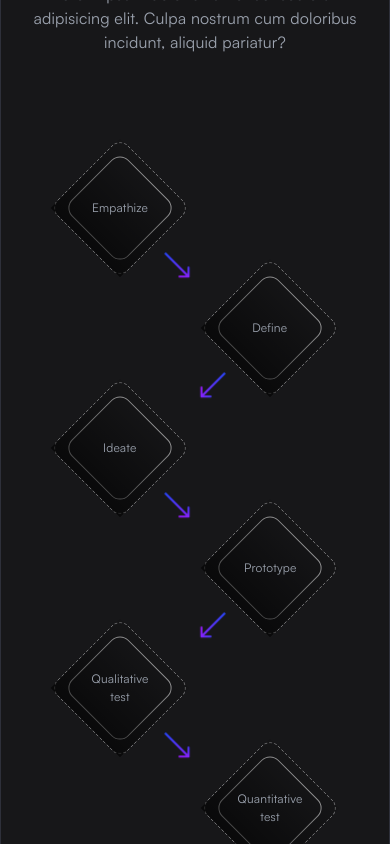
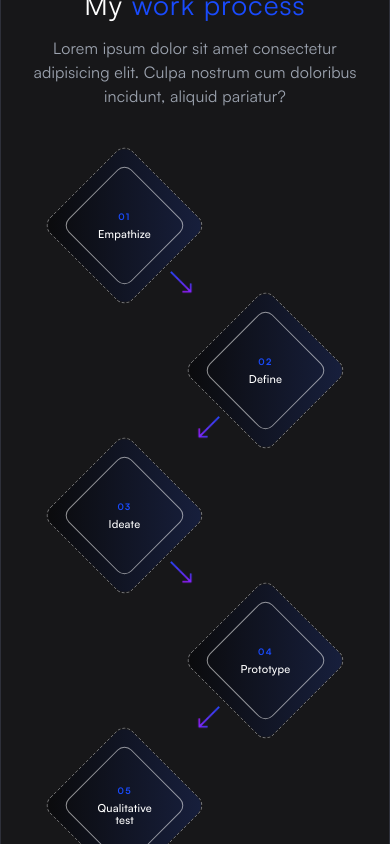
Before and after one commit to BobMar1ey/Project-list, a React (Vite) app: page / in a window 390 px wide. Shown: the part 2080-2924 px from the top of the page. Built offline with nearby package versions, Linux system fonts and the light colour scheme.

Commit message:
Improve Work process layout with CSS-only responsive zigzag.
Co-authored-by: Cursor <cursoragent@cursor.com>

```diff
--- a/src/components/Work/Work.css
+++ b/src/components/Work/Work.css
@@ -1,25 +1,167 @@
-/* .work__item{
-    transform: rotate(-45deg);
-} */
-/* .work__item span{
-  transform: rotate(45deg);
-} */
-.work__item:nth-child(2),
-.work__item:nth-child(4),
-.work__item:nth-child(6) {
+.work__track {
+  --size: clamp(112px, 30vw, 148px);
+  display: flex;
+  flex-direction: column;
+  align-items: stretch;
+  justify-content: space-between;
+  width: min(100%, calc(var(--size) * 2.2));
+  gap: clamp(28px, 7vw, 52px);
+  padding-block: calc(var(--size) * 0.2);
+  margin: 0;
+  list-style: none;
+}
+
+.work__item {
+  position: relative;
+  display: flex;
+  width: var(--size);
+  height: var(--size);
+  flex-shrink: 0;
+}
+
+.work__item:nth-child(odd) {
+  align-self: flex-start;
+}
+
+.work__item:nth-child(even) {
   align-self: flex-end;
 }
-.work__item{
-  transition: all 0.6s ease-in-out;
-}
-.work__item:hover{
-  box-shadow: 18px 23px 8px 6px rgba(0, 0, 0, 0.7);
--webkit-box-shadow: 18px 23px 8px 6px rgba(0, 0, 0, 0.7);
-}
-.work__item::before {
-  position: absolute;
-  content: "";
-  background: linear-gradient(90deg, rgba(0, 0, 0, 0.6) 0%, rgba(0, 0, 0, 0.1) 93%);
+
+.work__diamond {
+  position: relative;
+  display: flex;
   width: 100%;
   height: 100%;
+  align-items: center;
+  justify-content: center;
+  border: 1px dashed rgba(255, 255, 255, 0.4);
+  border-radius: 12px;
+  transform: rotate(-45deg);
+  transition:
+    transform 0.45s ease,
+    box-shadow 0.45s ease,
+    border-color 0.45s ease;
 }
+
+.work__diamond::before {
+  position: absolute;
+  inset: 0;
+  content: "";
+  pointer-events: none;
+  border-radius: inherit;
+  background: linear-gradient(
+    135deg,
+    rgba(0, 0, 0, 0.55) 0%,
+    rgba(25, 75, 253, 0.16) 100%
+  );
+}
+
+.work__diamond-inner {
+  position: relative;
+  z-index: 1;
+  display: flex;
+  width: 78%;
+  height: 78%;
+  align-items: center;
+  justify-content: center;
+  border: 1px solid rgba(255, 255, 255, 0.55);
+  border-radius: 10px;
+}
+
+.work__copy {
+  display: flex;
+  width: 135%;
+  flex-direction: column;
+  align-items: center;
+  justify-content: center;
+  text-align: center;
+  transform: rotate(45deg);
+}
+
+.work__num {
+  margin-bottom: 4px;
+  color: #194bfd;
+  font-size: clamp(9px, 1.7vw, 11px);
+  font-weight: 700;
+  letter-spacing: 0.14em;
+}
+
+.work__label {
+  color: #fff;
+  font-size: clamp(11px, 2.2vw, 15px);
+  font-weight: 500;
+  line-height: 1.15;
+  white-space: pre-line;
+}
+
+.work__arrow {
+  position: absolute;
+  z-index: 2;
+  width: clamp(22px, 5vw, 36px);
+  height: auto;
+  pointer-events: none;
+}
+
+.work__item:nth-child(odd) .work__arrow {
+  right: 0;
+  bottom: 0;
+  transform: translate(42%, 42%);
+}
+
+.work__item:nth-child(even) .work__arrow {
+  bottom: 0;
+  left: 0;
+  transform: translate(-42%, 42%) rotate(90deg);
+}
+
+@media (hover: hover) {
+  .work__item:hover .work__diamond,
+  .work__item:focus-within .work__diamond {
+    border-color: rgba(25, 75, 253, 0.85);
+    box-shadow:
+      14px 18px 16px rgba(0, 0, 0, 0.45),
+      0 0 22px rgba(25, 75, 253, 0.22);
+    transform: rotate(-45deg) translate(-4px, -4px);
+  }
+}
+
+@media (min-width: 1024px) {
+  .work__track {
+    --size: clamp(108px, 10vw, 144px);
+    flex-direction: row;
+    align-items: stretch;
+    width: 100%;
+    max-width: 100%;
+    height: calc(var(--size) * 2.2);
+    gap: 0;
+  }
+
+  .work__item:nth-child(odd) {
+    align-self: flex-start;
+  }
+
+  .work__item:nth-child(even) {
+    align-self: flex-end;
+  }
+
+  .work__item:nth-child(odd) .work__arrow {
+    right: 0;
+    bottom: 12%;
+    left: auto;
+    transform: translate(55%, 40%);
+  }
+
+  .work__item:nth-child(even) .work__arrow {
+    top: 12%;
+    right: 0;
+    bottom: auto;
+    left: auto;
+    transform: translate(55%, -40%) rotate(-90deg);
+  }
+}
+
+@media (prefers-reduced-motion: reduce) {
+  .work__diamond {
+    transition: none;
+  }
+}
--- a/src/components/Work/Work.jsx
+++ b/src/components/Work/Work.jsx
@@ -1,109 +1,60 @@
 import Arrow from "../../images/Work/Arrow.png";
-import { useEffect, useState } from "react";
 import "./Work.css";
+
+const STEPS = [
+  { label: "Empathize" },
+  { label: "Define" },
+  { label: "Ideate" },
+  { label: "Prototype" },
+  { label: "Qualitative\ntest" },
+  { label: "Quantitative\ntest" },
+];
+
 export default function Work() {
-  let [isTablet, setTablet] = useState(window.innerWidth < 1023);
-  useEffect(() => {
-    const handleresize = () => {
-      setTablet(window.innerWidth < 1023);
-    };
-    window.addEventListener("resize", handleresize);
-    return () => {
-      window.removeEventListener("resize", handleresize);
-    };
-  }, []);
   return (
-    <section className="Work w-full pr-[30px] pl-[30px] flex flex-col items-center">
-      <div className="container  flex flex-col items-center  max-w-[1100px]">
-        <div className="flex flex-col items-center mb-[40px]">
-          <h3 className="uppercase mb-[10px] text-[14px]">about me</h3>
-          <h2 className="mb-[6px] text-[32px]">
+    <section className="Work w-full overflow-x-clip px-5 sm:px-8 pt-[60px] md:pt-[100px] pb-[50px] flex flex-col items-center">
+      <div className="container flex w-full max-w-[1160px] flex-col items-center">
+        <div className="mb-[36px] flex max-w-[510px] flex-col items-center text-center md:mb-[56px]">
+          <h3 className="mb-[6px] text-[14px] uppercase tracking-[2px]">
+            about me
+          </h3>
+          <h2 className="mb-[10px] text-[clamp(28px,4vw,32px)] tracking-[1px] text-white">
             My <span className="text-[#194BFD]">work process</span>
           </h2>
-          <p className="max-w-[426px] mb-[64px] leading-6">
+          <p className="max-w-[426px] leading-6">
             Lorem ipsum dolor sit amet consectetur adipisicing elit. Culpa
             nostrum cum doloribus incidunt, aliquid pariatur?
           </p>
         </div>
-        <div className="flex  w-[clamp(250px,32vw,350px)]  h-[clamp(700px,60vw,1100px)] lg:h-[350px] lg:w-full">
-          <div className="flex  lg:items-stretch   justify-between flex-col lg:flex-row w-full">
-            <div className="work__item w-[clamp(100px,15vw,184px)] h-[clamp(100px,15vw,184px)] rounded-[12px] border-[1px] border-dashed border-white/40 flex items-center justify-center relative rotate-[-45deg]">
-              <div className=" w-[clamp(80px,12vw,145px)] h-[clamp(80px,12vw,145px)] rounded-[12px] border-[1px] border-solid border-white/60 flex items-center justify-center">
-                <span className=" rotate-[45deg] text-[clamp(12px,2vw,18px)]">Empathize</span>
-              </div>
-              <img
-                className={
-                  isTablet
-                    ? "absolute rotate-[45deg]  bottom-[clamp(-45px,-8vw,-65px)]"
-                    : "absolute rotate-[45deg]  bottom-[-45px]"
-                }
-                src={Arrow}
-                alt="arrow"
-              />
-            </div>
-            <div className="work__item w-[clamp(100px,15vw,184px)] h-[clamp(100px,15vw,184px)] rounded-[12px] border-[1px] border-dashed border-white/40 flex items-center justify-center relative rotate-[-45deg]">
-              <div className=" w-[clamp(80px,12vw,145px)] h-[clamp(80px,12vw,145px)]  rounded-[12px] border-[1px] border-solid border-white/60  flex items-center justify-center">
-                <span className="rotate-[45deg] text-[clamp(12px,2vw,18px)]">Define</span>
-              </div>
-              <img
-                className={
-                  isTablet
-                    ? "absolute left-[clamp(-45px,-8vw,-65px)] rotate-[135deg] "
-                    : "absolute rotate-[-45deg]  right-[-45px]"
-                }
-                src={Arrow}
-                alt=""
-              />
-            </div>
-            <div className="work__item w-[clamp(100px,15vw,184px)] h-[clamp(100px,15vw,184px)] rounded-[12px] border-[1px] border-dashed border-white/40  flex items-center justify-center relative rotate-[-45deg]">
-              <div className=" w-[clamp(80px,12vw,145px)] h-[clamp(80px,12vw,145px)]  rounded-[12px] border-[1px] border-solid border-white/60 flex items-center justify-center">
-                <span className="rotate-[45deg] text-[clamp(12px,2vw,18px)]">Ideate</span>
-              </div>
-              <img
-                className={
-                  isTablet
-                    ? "absolute rotate-[45deg]  bottom-[clamp(-45px,-8vw,-65px)]"
-                    : "absolute rotate-[45deg]  bottom-[-45px]"
-                }
-                src={Arrow}
-                alt=""
-              />
-            </div>
-            <div className="work__item w-[clamp(100px,15vw,184px)] h-[clamp(100px,15vw,184px)] rounded-[12px] border-[1px] border-dashed border-white/40  flex items-center justify-center relative rotate-[-45deg]">
-              <div className=" w-[clamp(80px,12vw,145px)] h-[clamp(80px,12vw,145px)]  rounded-[12px] border-[1px] border-solid border-white/60 flex items-center justify-center">
-                <span className="rotate-[45deg] text-[clamp(12px,2vw,18px)]">Prototype</span>
-              </div>
-              <img
-                className={
-                  isTablet
-                    ? "absolute left-[clamp(-45px,-8vw,-65px)] rotate-[135deg]"
-                    : "absolute rotate-[-45deg]  right-[-50px]"
-                }
-                src={Arrow}
-                alt=""
-              />
-            </div>
-            <div className="work__item w-[clamp(100px,15vw,184px)] h-[clamp(100px,15vw,184px)] rounded-[12px] border-[1px] border-dashed border-white/40  flex items-center justify-center relative  rotate-[-45deg]">
-              <div className=" w-[clamp(80px,12vw,145px)] h-[clamp(80px,12vw,145px)]  rounded-[12px] border-[1px] border-solid border-white/60  flex items-center justify-center">
-                <span className="rotate-[45deg] text-[clamp(12px,2vw,18px)]">Qualitative test</span>
-              </div>
-              <img
-                className={
-                  isTablet
-                    ? "absolute rotate-[45deg]  bottom-[clamp(-45px,-8vw,-65px)]"
-                    : "absolute rotate-[45deg]  bottom-[-45px]"
-                }
-                src={Arrow}
-                alt=""
-              />
-            </div>
-            <div className="work__item w-[clamp(100px,15vw,184px)] h-[clamp(100px,15vw,184px)] rounded-[12px] border-[1px] border-dashed border-white/40  flex items-center justify-center relative rotate-[-45deg]">
-              <div className="  w-[clamp(80px,12vw,145px)] h-[clamp(80px,12vw,145px)] rounded-[12px] border-[1px] border-solid border-white/60  flex items-center justify-center">
-                <span className="rotate-[45deg] text-[clamp(12px,2vw,18px)]">Quantitative test</span>
-              </div>
-            </div>
-          </div>
-        </div>
+
+        <ol className="work__track">
+          {STEPS.map((step, index) => {
+            const isLast = index === STEPS.length - 1;
+
+            return (
+              <li key={step.label} className="work__item">
+                <div className="work__diamond">
+                  <div className="work__diamond-inner">
+                    <div className="work__copy">
+                      <span className="work__num">
+                        {String(index + 1).padStart(2, "0")}
+                      </span>
+                      <span className="work__label">{step.label}</span>
+                    </div>
+                  </div>
+                </div>
+                {isLast ? null : (
+                  <img
+                    className="work__arrow"
+                    src={Arrow}
+                    alt=""
+                    aria-hidden="true"
+                  />
+                )}
+              </li>
+            );
+          })}
+        </ol>
       </div>
     </section>
   );
```
